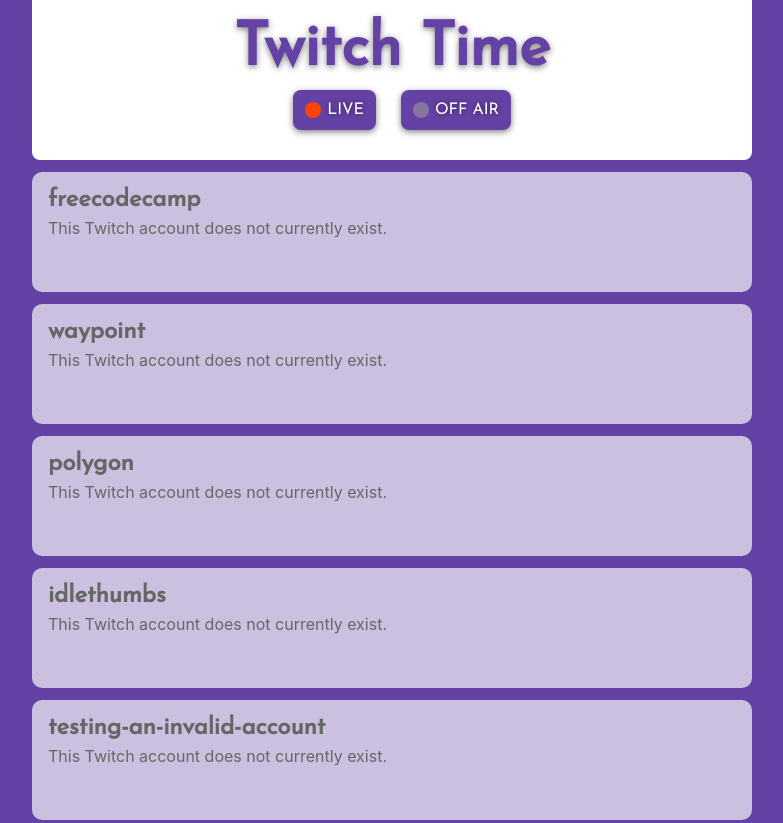
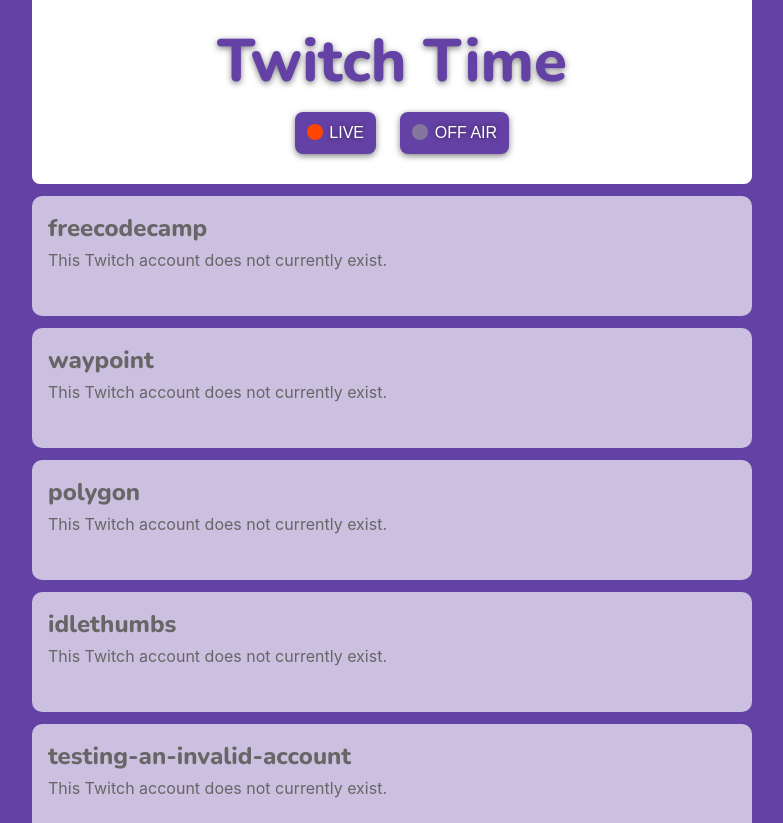
Before and after one commit to dapierce/freecodecamp, a plain HTML site: page twitch-time/index.html in a window 1280 px wide. Shown: the top 823 px of the page, without its empty margins (248-1031 px from the left). Drawn offline with nearby package versions, Linux system fonts and the light colour scheme; no server answers.

Commit message:
style improvements

```diff
--- a/twitch-time/css/style.css
+++ b/twitch-time/css/style.css
@@ -51,7 +51,8 @@ body {
 .title {
   color: #6441a4;
   margin: 0;
-  font-family: 'Josefin Sans', sans serif;
+  font-family: Nunito, sans serif;
+  font-weight: 800;
   font-size: 60px;
   text-align: center;
   text-shadow: 0 2px 6px rgba(0,0,0,.5);
@@ -75,7 +76,6 @@ button {
   border: none;
   border-radius: 8px;
   box-shadow: 0 2px 6px rgba(0,0,0,.5);
-  font-family: 'Josefin Sans', sans serif;
   font-size: 1em;
   text-transform: uppercase;
   text-shadow: 0 0 5px rgba(0,0,0,.5);
@@ -143,7 +143,8 @@ a .streamer-entry {
   color: #6441a4;
   padding: 16px 0 0 0;
   margin: 0;
-  font-family: 'Josefin Sans', sans serif;
+  font-family: Nunito, sans serif;
+  font-weight: 800;
   text-overflow: clip;
   white-space: nowrap;
   overflow: hidden;
--- a/twitch-time/index.html
+++ b/twitch-time/index.html
@@ -6,7 +6,7 @@
   <meta name="viewport" content="width=device-width, initial-scale=1, maximum-scale=1, user-scalable=no, minimal-ui">
   <meta name="apple-mobile-web-app-capable" content="yes">
   <meta name="apple-mobile-web-app-status-bar-style" content="default">
-  <link href="https://fonts.googleapis.com/css?family=Josefin+Sans" rel="stylesheet">
+  <link href="https://fonts.googleapis.com/css?family=Nunito:800" rel="stylesheet">
   <link rel="stylesheet" href="css/style.css">
 </head>
 
```
